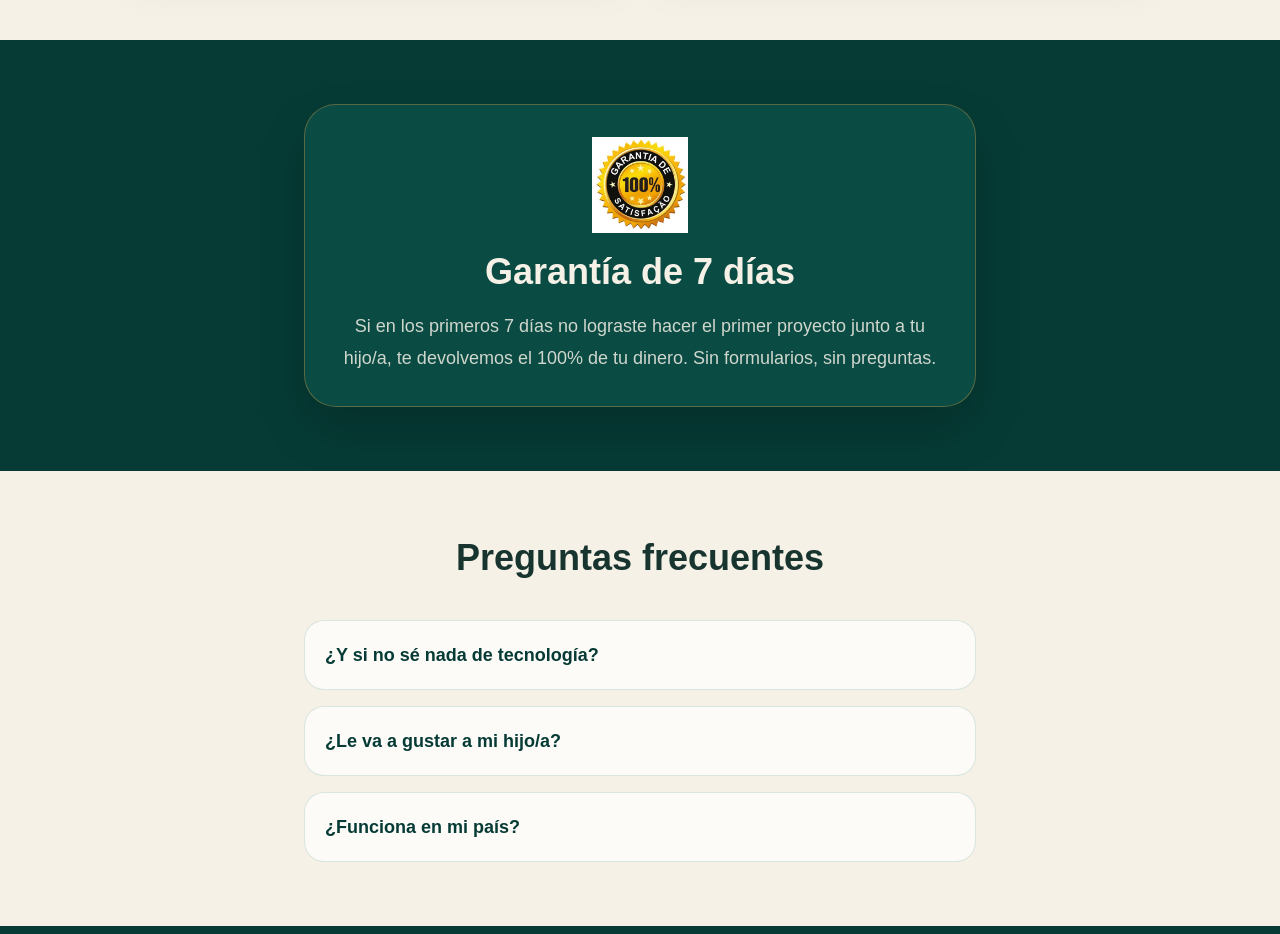
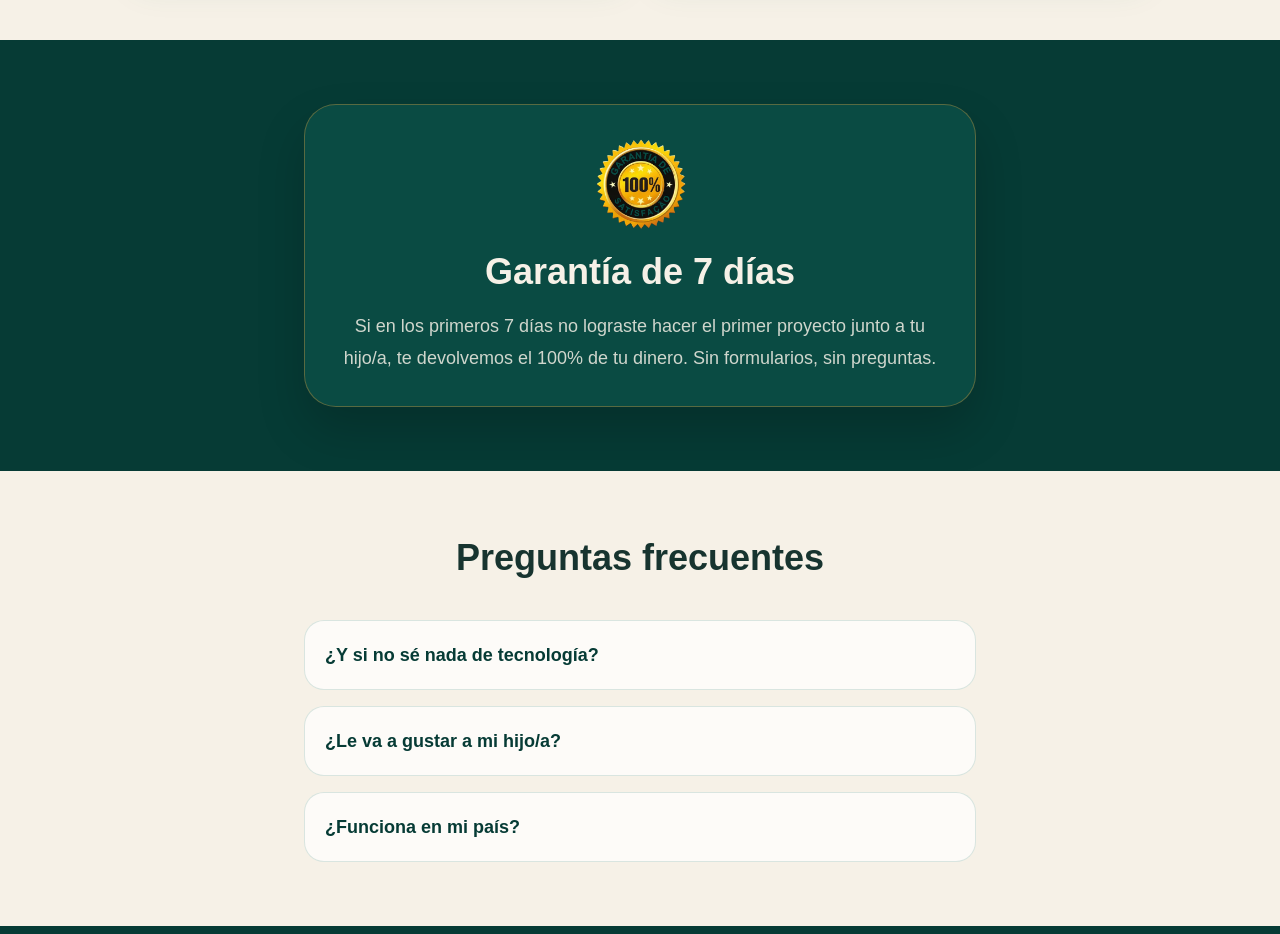
Before and after one commit to Alvusagencia-ux/Robotica-para-Crian-as, a Next.js app in the folder web/: page / in a window 1280 px wide. Shown: the part 5640-6574 px from the top of the page. Built offline with nearby package versions, Linux system fonts and the light colour scheme.

Commit message:
fix: replace guarantee badge image

```diff
--- a/web/components/Guarantee.tsx
+++ b/web/components/Guarantee.tsx
@@ -5,7 +5,7 @@ export function Guarantee() {
     <section className="bg-[#063B35] px-5 py-16 text-center text-[#F6F1E7]">
       <div className="mx-auto max-w-2xl rounded-[2rem] border border-[#E8A33D]/35 bg-[#0A4B43] p-8 shadow-[0_24px_48px_rgba(0,0,0,0.18)]">
         <Image
-          src="/images/garantia.webp"
+          src="/images/garantia-7-dias.png"
           alt="Sello de garantía de 7 días"
           width={348}
           height={346}
```
Also changed, not shown: web/public/images/garantia-7-dias.png (added).
